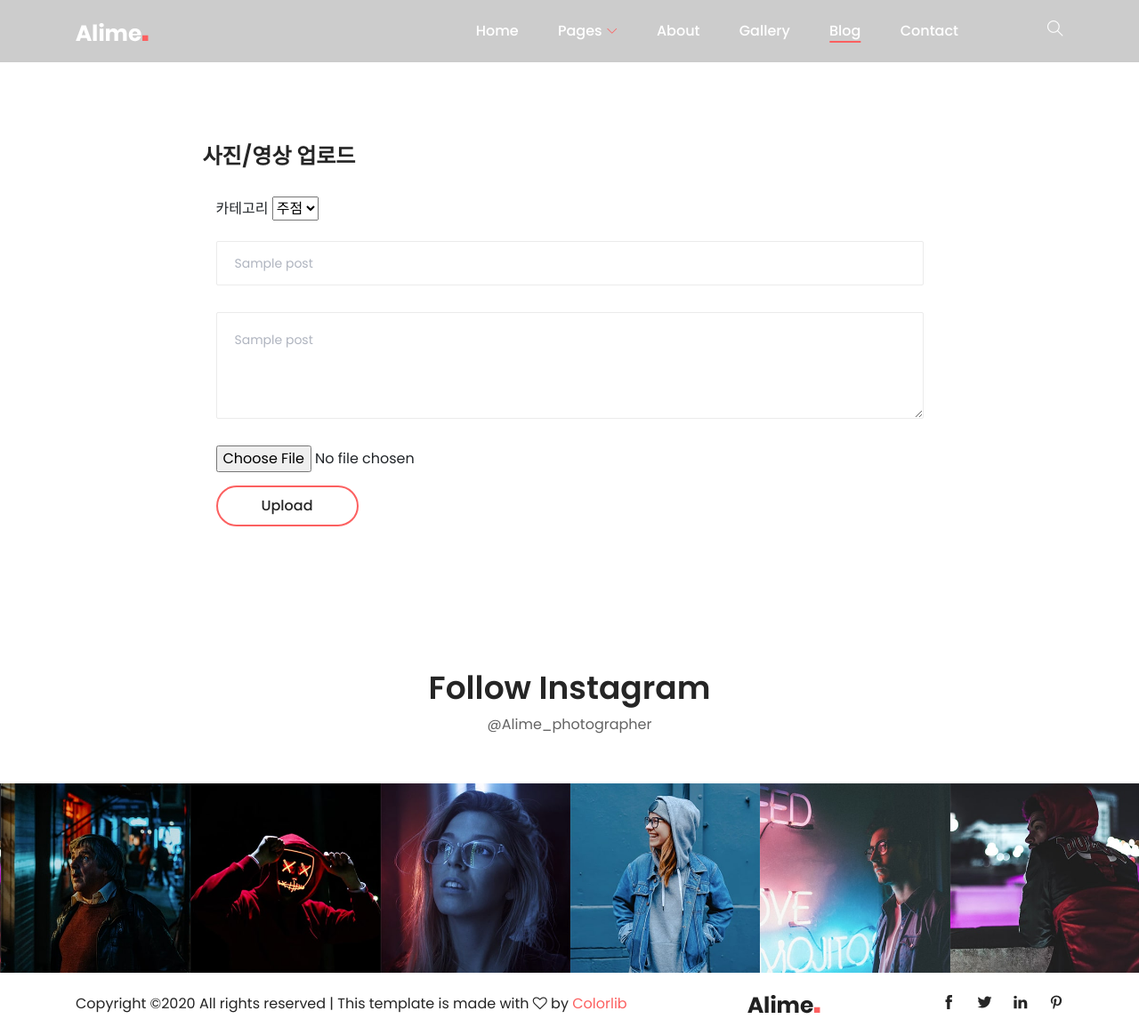
After one commit to JuYeong0413/2020-dgu-fest, a Django app: page /posts/update/1/ in a window 1280 px wide. The commit adds this page. Shown: the whole page at 89% size. Run offline with Django 3.2, Linux system fonts and the light colour scheme; tables that the repository leaves empty hold one stand-in row (values such as "Sample post"); some libraries are stand-ins or nearby versions; some web fonts are replaced.

Commit message:
update 카테고리 분류

```diff
--- a/dgufest/static/js/filesizelimit.js
+++ b/dgufest/static/js/filesizelimit.js
@@ -3,5 +3,18 @@ function limitSize(input) {
         alert("파일 크기가 5mb를 넘습니다. 5mb이하의 파일만 등록이 가능합니다.");
         input.value = null;
     }
+    $(function()
+    {
+        $('#fileUpload').on('change',function ()
+        {
+            var filePath = $(this).val();
+            console.log(filePath);
+        });
+    });
 
 }
+
+
+// $('input[type=file]').change(function () {
+//     console.dir(this.files[0])
+// })
--- a/dgufest/templates/shared/gallery_item.html
+++ b/dgufest/templates/shared/gallery_item.html
@@ -20,6 +20,9 @@
                     <p style="padding-top: 20px; word-break: break-all;">{{post.title}}</p>
                 {% endif %}
             </div>
+            <div class="col-12 text-left wow fadeInUp" data-wow-delay="800ms">
+                <a href="{% url 'posts:update' post.pk %}" class="btn alime-btn btn-2 mt-15">Edit</a>
+            </div>
         </div>
     {% endif %}
 {% endfor %}
--- a/posts/templates/posts/gallery.html
+++ b/posts/templates/posts/gallery.html
@@ -147,6 +147,7 @@
                             <a href="{% url 'posts:new' %}" class="btn alime-btn btn-2 mt-15">Upload</a>
                         </div>
 
+
                     </div>
                 </div>
             </div>
--- /dev/null
+++ b/posts/templates/posts/update.html
@@ -0,0 +1,320 @@
+{% load static %}
+<!DOCTYPE html>
+<html lang="en">
+
+<head>
+    <meta charset="UTF-8">
+    <meta name="description" content="">
+    <meta http-equiv="X-UA-Compatible" content="IE=edge">
+    <meta name="viewport" content="width=device-width, initial-scale=1, shrink-to-fit=no">
+
+    <!-- Title -->
+    <title>Alime - Photography HTML Template</title>
+
+    <!-- Favicon -->
+    <link rel="icon" href="{% static 'img/core-img/favicon.png'%}">
+
+    <!-- Stylesheet -->
+    <link rel="stylesheet" href="{% static 'css/style.css'%}">
+
+</head>
+
+<body>
+    <!-- Preloader -->
+    <div id="preloader">
+        <div class="loader"></div>
+    </div>
+    <!-- /Preloader -->
+
+    <!-- Top Search Form Area -->
+    <div class="top-search-area">
+        <div class="modal fade" id="searchModal" tabindex="-1" role="dialog" aria-hidden="true">
+            <div class="modal-dialog modal-dialog-centered" role="document">
+                <div class="modal-content">
+                    <div class="modal-body">
+                        <!-- Close -->
+                        <button type="button" class="btn close-btn" data-dismiss="modal"><i class="ti-close"></i></button>
+                        <!-- Form -->
+                        <form action="#" method="post">
+                            <input type="search" name="top-search-bar" class="form-control" placeholder="Search and hit enter...">
+                            <button type="submit">Search</button>
+                        </form>
+                    </div>
+                </div>
+            </div>
+        </div>
+    </div>
+
+    <!-- Header Area Start -->
+    <header class="header-area">
+        <!-- Main Header Start -->
+        <div class="main-header-area">
+            <div class="classy-nav-container breakpoint-off">
+                <div class="container">
+                    <!-- Classy Menu -->
+                    <nav class="classy-navbar justify-content-between" id="alimeNav">
+
+                        <!-- Logo -->
+                        <a class="nav-brand" href="#"><img src="{% static 'img/core-img/logo.png'%}" alt=""></a>
+
+                        <!-- Navbar Toggler -->
+                        <div class="classy-navbar-toggler">
+                            <span class="navbarToggler"><span></span><span></span><span></span></span>
+                        </div>
+
+                        <!-- Menu -->
+                        <div class="classy-menu">
+                            <!-- Menu Close Button -->
+                            <div class="classycloseIcon">
+                                <div class="cross-wrap"><span class="top"></span><span class="bottom"></span></div>
+                            </div>
+                            <!-- Nav Start -->
+                            <div class="classynav">
+                                <ul id="nav">
+                                    <li><a href="#">Home</a></li>
+                                    <li><a href="#">Pages</a>
+                                        <ul class="dropdown">
+                                            <li><a href="#">- Home</a></li>
+                                            <li><a href="#">- About</a></li>
+                                            <li><a href="./gallery.html">- Gallery</a></li>
+                                            <li><a href="./">- Blog</a></li>
+                                            <li><a href="#">- Blog Details</a></li>
+                                            <li><a href="#">- Contact</a></li>
+                                            <li><a href="#">- Dropdown</a>
+                                                <ul class="dropdown">
+                                                    <li><a href="#">- Dropdown Item</a></li>
+                                                    <li><a href="#">- Dropdown Item</a></li>
+                                                    <li><a href="#">- Dropdown Item</a></li>
+                                                    <li><a href="#">- Dropdown Item</a></li>
+                                                </ul>
+                                            </li>
+                                        </ul>
+                                    </li>
+                                    <li><a href="#">About</a></li>
+                                    <li><a href="./gallery.html">Gallery</a></li>
+                                    <li class="active"><a href="./">Blog</a></li>
+                                    <li><a href="#">Contact</a></li>
+                                </ul>
+
+                                <!-- Search Icon -->
+                                <div class="search-icon" data-toggle="modal" data-target="#searchModal"><i class="ti-search"></i></div>
+                            </div>
+                            <!-- Nav End -->
+                        </div>
+                    </nav>
+                </div>
+            </div>
+        </div>
+    </header>
+    <!-- Header Area End -->
+
+
+
+    <!-- Blog Details Area Start -->
+    <div class="alime--blog-area section-padding-80">
+        <div class="container">
+            <div class="row justify-content-center">
+                <div class="col-12 col-lg-10">
+            </div>
+        </div>
+    </div>
+    <!-- Blog Details Area End -->
+
+
+    <div class="comment-area section-padding-80">
+        <div class="container">
+            <div class="row justify-content-center">
+                <div class="col-lg-9">
+
+
+                    <!-- Leave A Reply -->
+                    <div class="alime-contact-form mt-20">
+                        <h4 class="mb-30">사진/영상 업로드</h4>
+
+                        <!-- Form -->
+                        <form action="{% url 'posts:create' %}" method="POST"  enctype="multipart/form-data">
+                            {% csrf_token %}
+                            <div class="container">
+                                <div class="form-group">
+                                    <label>카테고리</label>
+                                    <select name="category" id="category">
+                                        {% if "pub" in post.category %}
+                                            <option value="pub" selected>주점</option>
+                                            <option value="booth" >부스</option>
+                                            <option value="performance" >공연</option>
+                                            <option value="etc" >기타</option>
+
+                                        {% elif "booth" in post.category %}
+                                            <option value="pub" >주점</option>
+                                            <option value="booth" selected>부스</option>
+                                            <option value="performance" >공연</option>
+                                            <option value="etc" >기타</option>
+
+                                        {% elif "performance" in post.category %}
+                                        <option value="pub" >주점</option>
+                                        <option value="booth" >부스</option>
+                                        <option value="performance" selected>공연</option>
+                                        <option value="etc" >기타</option>
+
+                                        {% elif "etc" in post.category %}
+                                            <option value="pub" >주점</option>
+                                            <option value="booth" >부스</option>
+                                            <option value="performance" >공연</option>
+                                            <option value="etc" selected>기타</option>
+
+                                        {% endif %}
+                                    </select>
+                                </div>
+
+                            </div>
+                                <div class="col-12">
+                                    <input type="text" class="form-control mb-30" name="title" value = "{{ post.title }}", placeholder="제목 입력" required>
+                                </div>
+                                <div class="col-12">
+                                    <textarea class="form-control mb-30" name="content" placeholder="내용 입력">{{ post.title }}</textarea>
+                                </div>
+                                <div class="col-12">
+                                    <input type="file" name="mediafile" onchange="limitSize(this)" accept="post.mediafile" required>
+                                </div>
+
+
+                                <div class="col-12">
+                                    <button type="submit" class="btn alime-btn btn-2 mt-15">Upload</button>
+                                </div>
+                            </div>
+                        </form>
+                    </div>
+
+                </div>
+            </div>
+        </div>
+    </div>
+    <!-- Comment Area End -->
+
+    <!-- Follow Area Start -->
+    <div class="follow-area clearfix">
+        <div class="container">
+            <div class="row">
+                <div class="col-12">
+                    <div class="section-heading text-center">
+                        <h2>Follow Instagram</h2>
+                        <p>@Alime_photographer</p>
+                    </div>
+                </div>
+            </div>
+        </div>
+
+        <!-- Instagram Feed Area -->
+        <div class="instragram-feed-area owl-carousel">
+            <!-- Single Instagram Item -->
+            <div class="single-instagram-item">
+                <img src="{% static 'img/bg-img/11.jpg' %}" alt="">
+                <div class="instagram-hover-content text-center d-flex align-items-center justify-content-center">
+                    <a href="#">
+                        <i class="ti-instagram" aria-hidden="true"></i>
+                        <span>Alime_photographer</span>
+                    </a>
+                </div>
+            </div>
+            <!-- Single Instagram Item -->
+            <div class="single-instagram-item">
+                <img src="{% static 'img/bg-img/12.jpg' %}" alt="">
+                <div class="instagram-hover-content text-center d-flex align-items-center justify-content-center">
+                    <a href="#">
+                        <i class="ti-instagram" aria-hidden="true"></i>
+                        <span>Alime_photographer</span>
+                    </a>
+                </div>
+            </div>
+            <!-- Single Instagram Item -->
+            <div class="single-instagram-item">
+                <img src="{% static 'img/bg-img/13.jpg' %}" alt="">
+                <div class="instagram-hover-content text-center d-flex align-items-center justify-content-center">
+                    <a href="#">
+                        <i class="ti-instagram" aria-hidden="true"></i>
+                        <span>Alime_photographer</span>
+                    </a>
+                </div>
+            </div>
+            <!-- Single Instagram Item -->
+            <div class="single-instagram-item">
+                <img src="{% static 'img/bg-img/14.jpg' %}" alt="">
+                <div class="instagram-hover-content text-center d-flex align-items-center justify-content-center">
+                    <a href="#">
+                        <i class="ti-instagram" aria-hidden="true"></i>
+                        <span>Alime_photographer</span>
+                    </a>
+                </div>
+            </div>
+            <!-- Single Instagram Item -->
+            <div class="single-instagram-item">
+                <img src="{% static 'img/bg-img/15.jpg' %}" alt="">
+                <div class="instagram-hover-content text-center d-flex align-items-center justify-content-center">
+                    <a href="#">
+                        <i class="ti-instagram" aria-hidden="true"></i>
+                        <span>Alime_photographer</span>
+                    </a>
+                </div>
+            </div>
+            <!-- Single Instagram Item -->
+            <div class="single-instagram-item">
+                <img src="{% static 'img/bg-img/16.jpg' %}" alt="">
+                <div class="instagram-hover-content text-center d-flex align-items-center justify-content-center">
+                    <a href="#">
+                        <i class="ti-instagram" aria-hidden="true"></i>
+                        <span>Alime_photographer</span>
+                    </a>
+                </div>
+            </div>
+        </div>
+    </div>
+    <!-- Follow Area End -->
+
+    <!-- Footer Area Start -->
+    <footer class="footer-area">
+        <div class="container">
+            <div class="row">
+                <div class="col-12">
+                    <div class="footer-content d-flex align-items-center justify-content-between">
+                        <!-- Copywrite Text -->
+                        <div class="copywrite-text">
+                            <p><!-- Link back to Colorlib can't be removed. Template is licensed under CC BY 3.0. -->
+Copyright &copy;<script>document.write(new Date().getFullYear());</script> All rights reserved | This template is made with <i class="fa fa-heart-o" aria-hidden="true"></i> by <a href="https://colorlib.com" target="_blank">Colorlib</a>
+<!-- Link back to Colorlib can't be removed. Template is licensed under CC BY 3.0. --></p>
+                        </div>
+                        <!-- Footer Logo -->
+                        <div class="footer-logo">
+                            <a href="#"><img src="{% static 'img/core-img/logo2.png' %}" alt=""></a>
+                        </div>
+                        <!-- Social Info -->
+                        <div class="social-info">
+                            <a href="#"><i class="ti-facebook" aria-hidden="true"></i></a>
+                            <a href="#"><i class="ti-twitter-alt" aria-hidden="true"></i></a>
+                            <a href="#"><i class="ti-linkedin" aria-hidden="true"></i></a>
+                            <a href="#"><i class="ti-pinterest" aria-hidden="true"></i></a>
+                        </div>
+                    </div>
+                </div>
+            </div>
+        </div>
+    </footer>
+    <!-- Footer Area End -->
+
+    <!-- **** All JS Files ***** -->
+    <!-- jQuery 2.2.4 -->
+    <script src="{% static 'js/jquery.min.js'%}"></script>
+    <!-- Popper -->
+    <script src="{% static 'js/popper.min.js'%}"></script>
+    <!-- Bootstrap -->
+    <script src="{% static 'js/bootstrap.min.js'%}"></script>
+    <!-- All Plugins -->
+    <script src="{% static 'js/alime.bundle.js'%}"></script>
+    <!-- Active -->
+    <script src="{% static 'js/default-assets/active.js'%}"></script>
+
+    <script src="{% static 'js/filesizelimit.js' %}"></script>
+
+
+</body>
+
+</html>
--- a/posts/urls.py
+++ b/posts/urls.py
@@ -6,4 +6,5 @@ urlpatterns = [
     path('gallery/', gallery, name="gallery"),
     path('new/', new, name="new"),
     path('create/', create, name="create"),
+    path('update/<int:id>/', update, name="update"),
 ]
--- a/posts/views.py
+++ b/posts/views.py
@@ -19,3 +19,14 @@ def create(request):
         mediatype = mediafile.content_type
         Post.objects.create(category=category, title=title, content=content, mediafile=mediafile, mediatype=mediatype)
     return redirect('posts:gallery')
+
+
+def update(request, id):
+    post = Post.objects.get(pk=id)
+    if request.method == "POST":
+        post.title = request.POST.get("title")
+        post.content = request.POST.get("content")
+        post.mediafile = request.FILES.get("mediafile")
+        post.save()
+        return redirect('posts:gallery')
+    return render(request, 'posts/update.html', {"post":post})
```
